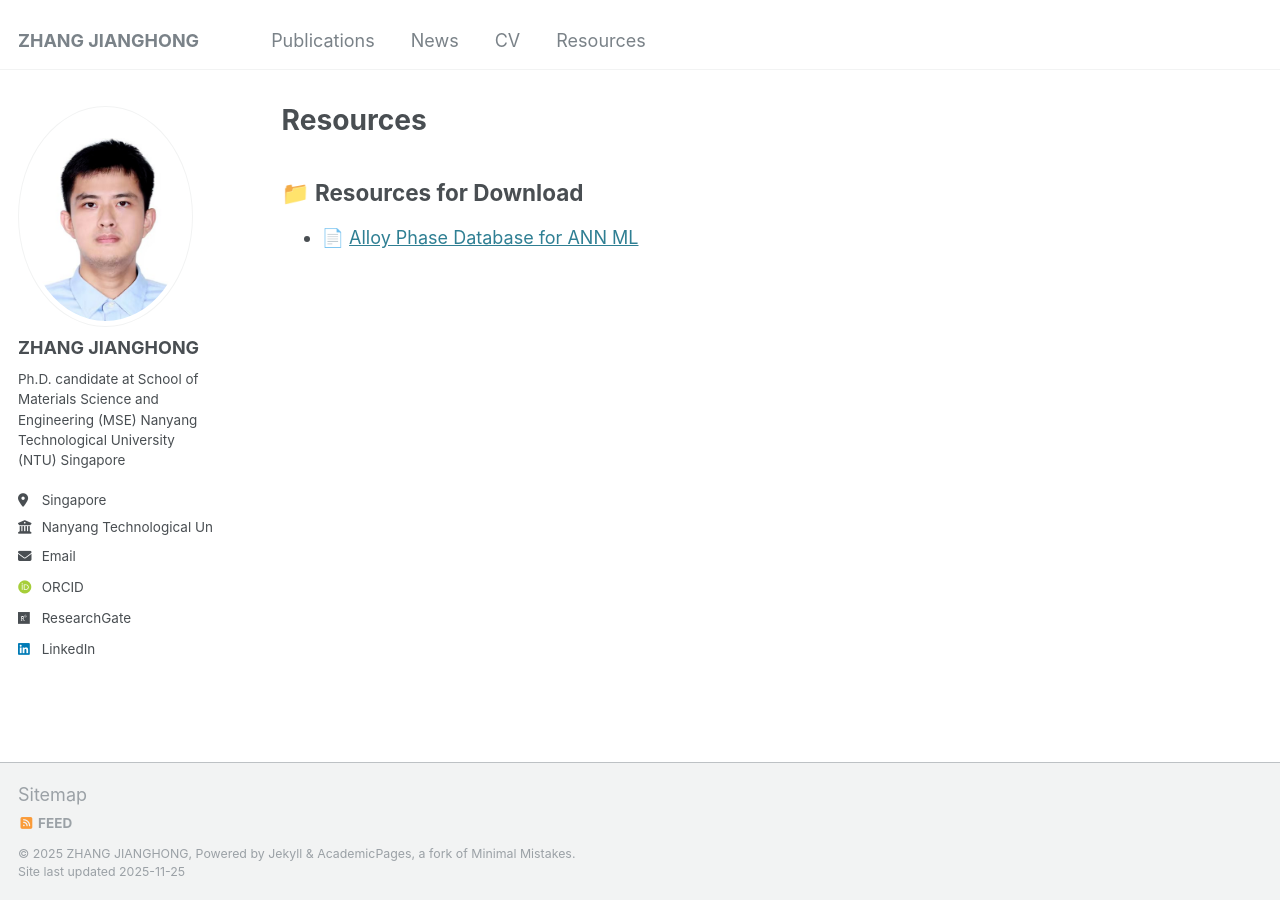
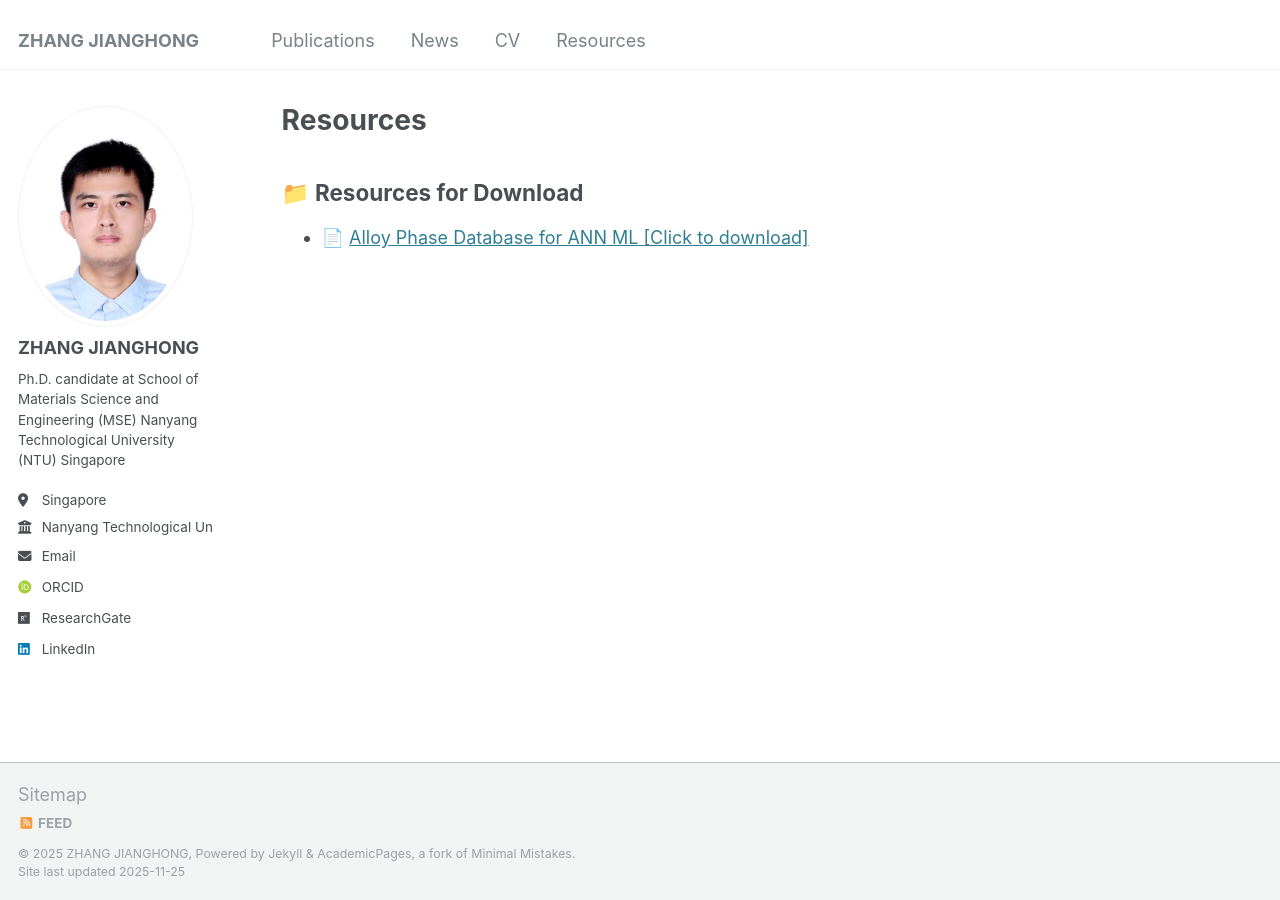
Before and after one commit to zjh990724/zjh990724.github.io, a Jekyll site: the page built from _pages/resources.md, in a window 1280 px wide. Built offline with Jekyll 4.4.1, drawn with Linux system fonts in a browser that asks for light colours; some web fonts are replaced.

Commit message:
Update resources.md

```diff
--- a/_pages/resources.md
+++ b/_pages/resources.md
@@ -6,4 +6,4 @@ author_profile: true
 ---
 ## 📁 Resources for Download
 
-- 📄 [Alloy Phase Database for ANN ML](/files/database.docx)
+- 📄 [Alloy Phase Database for ANN ML [Click to download]](/files/database.docx)
```
